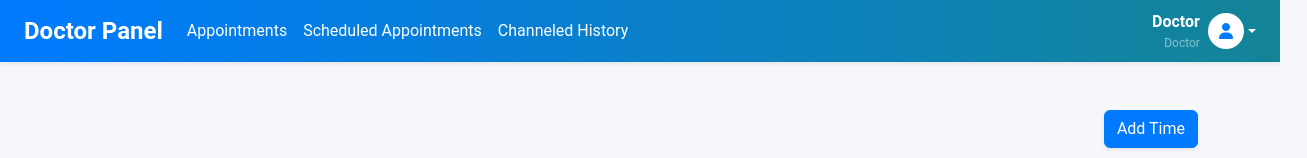
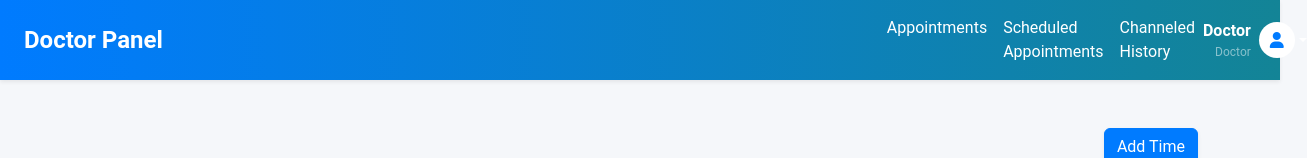
Before and after one commit to kavishka-wilagedara/healthcare-system, a React (Create React App) app in the folder frontend/: page /doc-home in a window 1280 px wide. Shown: the top 158 px of the page, 1307 px wide, since content can reach past the window. Built offline with nearby package versions, Linux system fonts and the light colour scheme; no server answers.

Commit message:
new update on doctor navbar

```diff
--- a/frontend/src/doctor/components/DocNavbar.jsx
+++ b/frontend/src/doctor/components/DocNavbar.jsx
@@ -37,7 +37,7 @@ const DocNavbar = () => {
         </button>
 
         <div className="collapse navbar-collapse" id="navbarNav">
-          <ul className="navbar-nav me-auto">
+          <ul className="navbar-nav me-auto" style={{marginLeft: "700px"}}>
             <li className="nav-item">
               <Link
                 className={`nav-link ${
```
